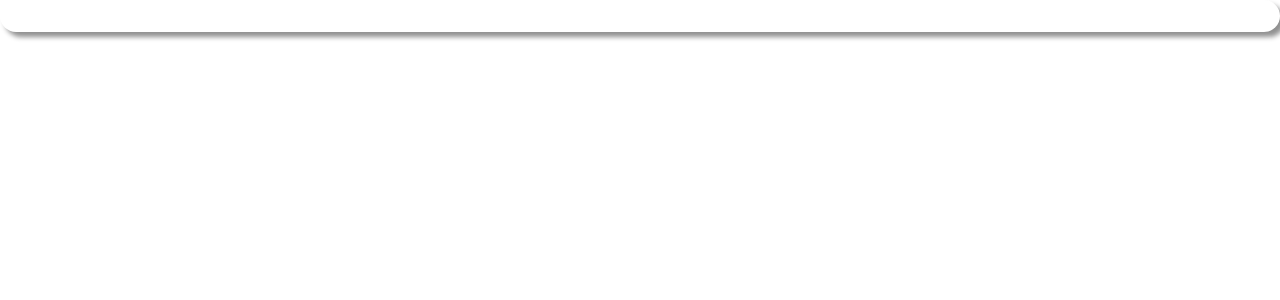
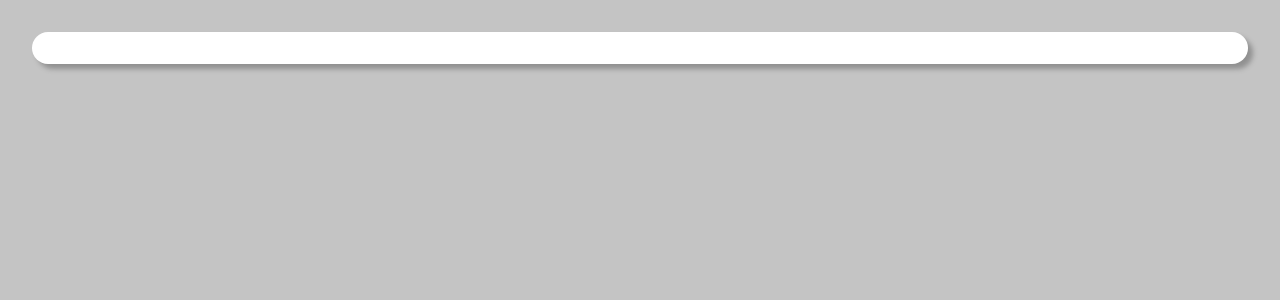
Before and after one commit to MarcinSQL/react-add-user, a React (Create React App) app: page / in a window 1280 px wide. Shown: the top 300 px of the page. Built offline with nearby package versions, Linux system fonts and the light colour scheme.

Commit message:
Added some body styles

```diff
--- a/src/index.css
+++ b/src/index.css
@@ -8,4 +8,6 @@ html {
 
 body {
   margin: 0;
+  padding: 2rem;
+  background-color: #c4c4c4;
 }
```
